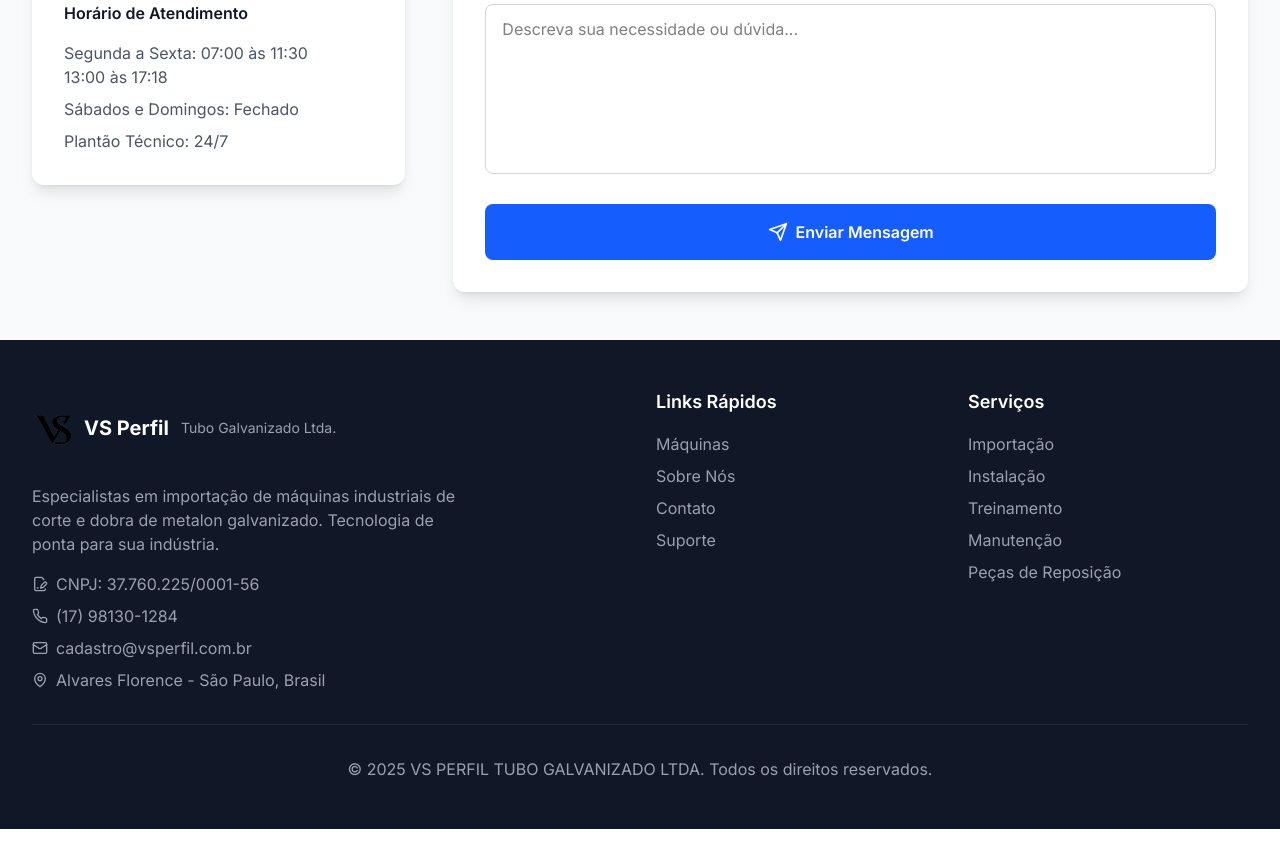
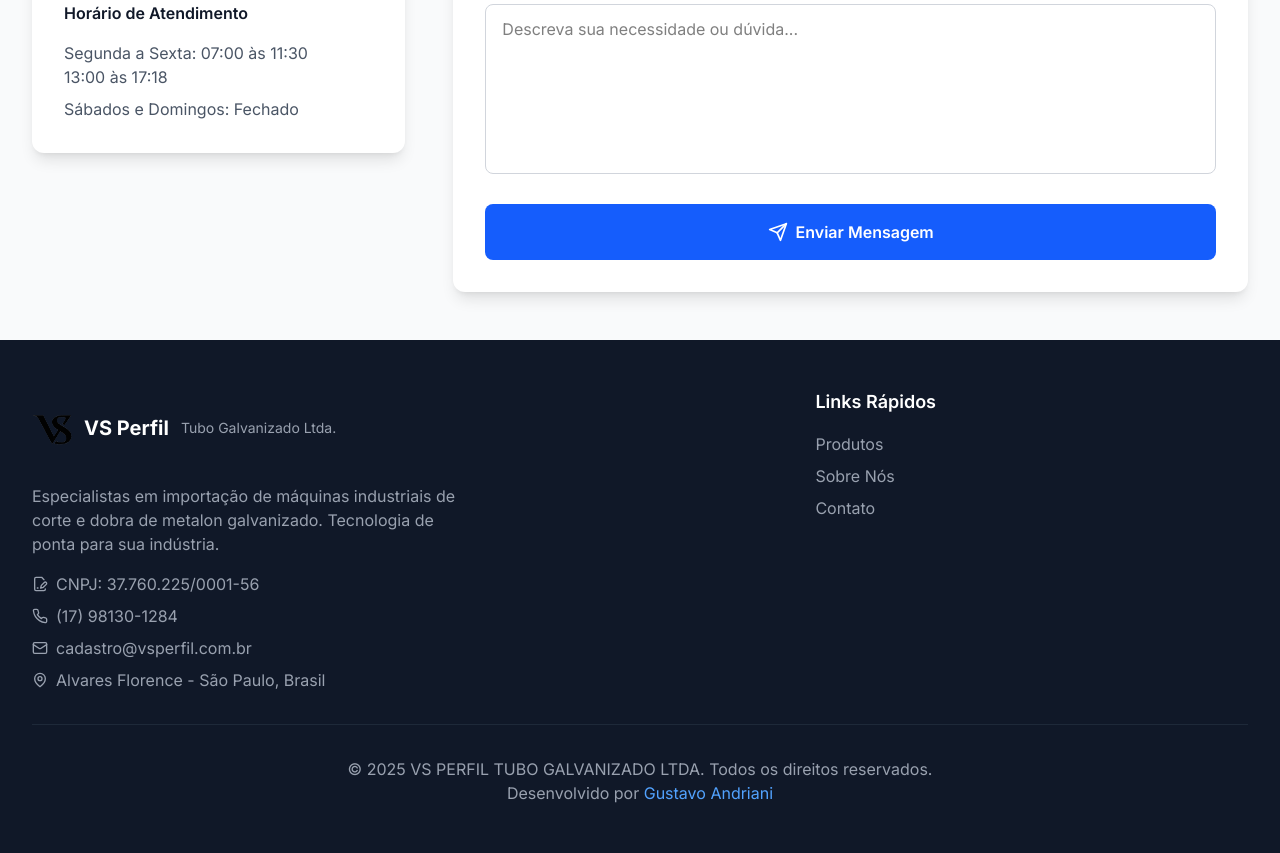
Before and after one commit to GustavoAndriani-Templates/VSPerfil, a React (Vite) app: page /contact in a window 1280 px wide. Shown: the part 720-1573 px from the top of the page. Before the commit the page ends 1549 px from the top, so only its background shows below. Built offline with nearby package versions, Linux system fonts and the light colour scheme.

Commit message:
fix: Fix some pages and components texts

```diff
--- a/src/components/layout/Footer.tsx
+++ b/src/components/layout/Footer.tsx
@@ -40,18 +40,17 @@
           </div>
 
           {/* Quick Links */}
-          <div>
+          <div className="ml-auto">
             <h3 className="text-lg font-semibold mb-4">Links Rápidos</h3>
             <ul className="space-y-2 text-gray-400">
-              <li><Link to="/machines" className="hover:text-white transition-colors">Máquinas</Link></li>
+              <li><Link to="/products" className="hover:text-white transition-colors">Produtos</Link></li>
               <li><Link to="/about" className="hover:text-white transition-colors">Sobre Nós</Link></li>
               <li><Link to="/contact" className="hover:text-white transition-colors">Contato</Link></li>
-              <li><Link to="/support" className="hover:text-white transition-colors">Suporte</Link></li>
             </ul>
           </div>
 
           {/* Services */}
-          <div>
+          {/* <div>
             <h3 className="text-lg font-semibold mb-4">Serviços</h3>
             <ul className="space-y-2 text-gray-400">
               <li>Importação</li>
@@ -60,11 +59,12 @@
               <li>Manutenção</li>
               <li>Peças de Reposição</li>
             </ul>
-          </div>
+          </div> */}
         </div>
 
         <div className="border-t border-gray-800 mt-8 pt-8 text-center text-gray-400">
           <p>&copy; 2025 VS PERFIL TUBO GALVANIZADO LTDA. Todos os direitos reservados.</p>
+          <p>Desenvolvido por <a href="https://linktr.ee/gustavoandriani" target="_blank" rel="noopener noreferrer" className="text-blue-400 hover:text-blue-600 transition-colors">Gustavo Andriani</a></p>
         </div>
       </div>
     </footer>
--- a/src/pages/Contact.tsx
+++ b/src/pages/Contact.tsx
@@ -77,7 +77,7 @@
                 <div className="space-y-2 text-gray-600">
                   <p>Segunda a Sexta: 07:00 às 11:30 <br/> 13:00 às 17:18</p>
                   <p>Sábados e Domingos: Fechado</p>
-                  <p>Plantão Técnico: 24/7</p>
+                  {/* <p>Plantão Técnico: 24/7</p> */}
                 </div>
               </div>
             </div>
```
